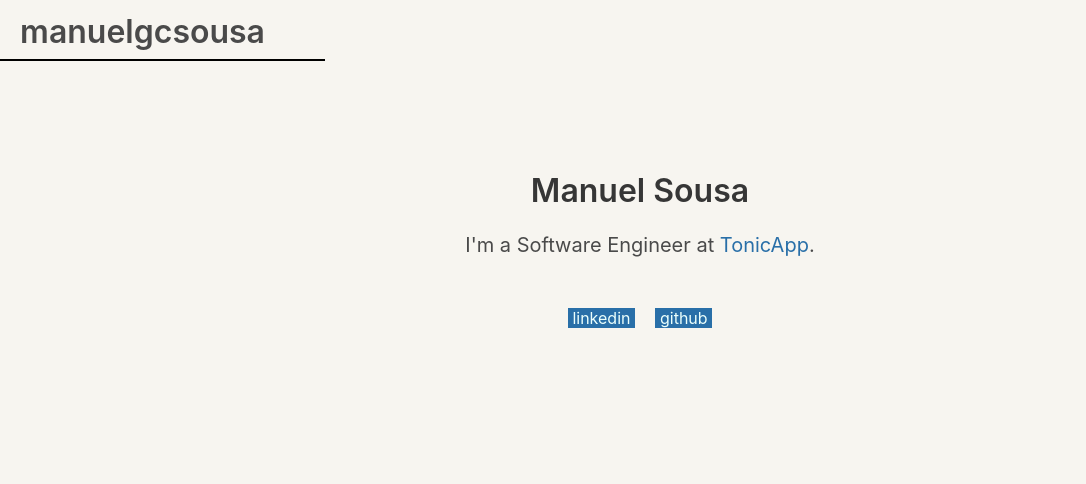
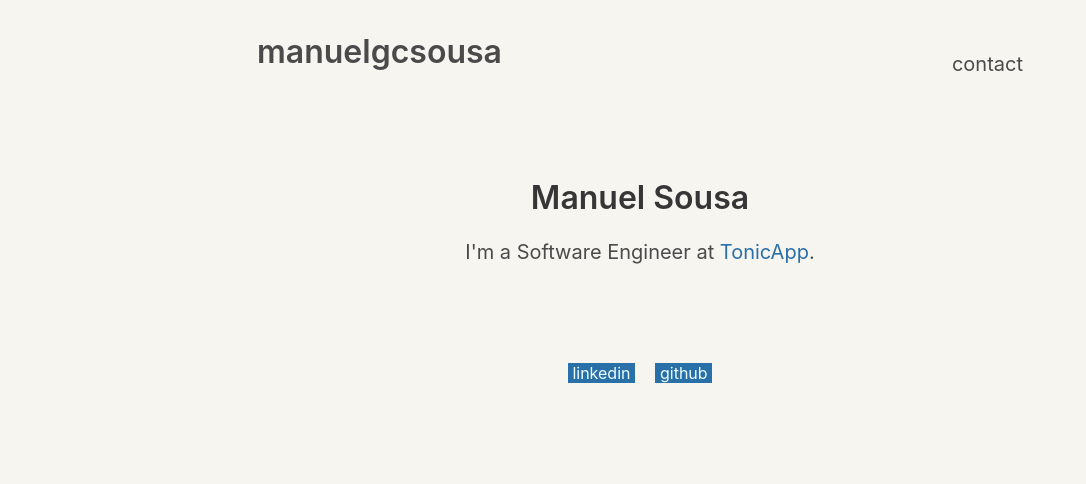
Before and after one commit to manuelgcsousa/manuelgcsousa.github.io, a plain HTML site: page index.html in a window 1280 px wide. Shown: the whole page, without its empty margins (0-1086 px from the left). Drawn offline with nearby package versions, Linux system fonts and the light colour scheme.

Commit message:
Add nav margin and footer

```diff
--- a/index.html
+++ b/index.html
@@ -1,23 +1,41 @@
 <!DOCTYPE html>
-<html style="background-color:#f7f5f0;">
+<html>
   <head>
     <meta charset="utf-8">
     <meta name="viewport" content="width=device-width, initial-scale=1">
     <title>Manuel Sousa</title>
     <link rel="stylesheet" href="https://cdn.jsdelivr.net/npm/bulma@0.9.3/css/bulma.min.css">
+    <style>
+      html {
+        background-color: #f7f5f0;
+      }
+
+      body {
+        max-width: 800px;
+        margin: 20px auto;
+        padding: 0 5px;
+      }
+
+      .my_footer {
+        background-color: #f7f5f0;
+      }
+    </style>
   </head>
 
   <body>
     <nav class="level" aria-label="main navigation">
-      <a class="has-text-left" href="mailto:manuelgcsousa@gmail.com">
-        <h1 style="border-bottom: 2px solid #000; padding-bottom: 3px" class="navbar-item title">
-          &nbsp;manuelgcsousa&nbsp;&nbsp;&nbsp;&nbsp;&nbsp;&nbsp;
+      <h1 class="navbar-item title">
+        manuelgcsousa
+      </h1>
+      <a class="has-text-right" href="mailto:manuelgcsousa@gmail.com">
+        <h1 class="navbar-item subtitle">
+          contact
         </h1>
       </a>
     </nav>
 
     <section class="section">
-      <div style="margin-top: 2.5rem" class="container has-text-centered">
+      <div class="container has-text-centered">
         <h1 class="title">
           Manuel Sousa
         </h1>
@@ -27,12 +45,15 @@
             I'm a Software Engineer at
             <a class="has-text-info-dark" href="https://tonicapp.io">TonicApp</a>.
           </p>
-          <p class="mt-6">
-            <a class="m-2 has-background-info-dark has-text-primary-light" href="https://linkedin.com/in/manuelgcsousa/">&nbsp;linkedin&nbsp;</a>
-            <a class="m-2 has-background-info-dark has-text-primary-light" href="https://github.com/manuelgcsousa">&nbsp;github&nbsp;</a>
-          </p>
         </div>
       </div>
     </section>
+
+    <footer class="footer my_footer">
+      <div class="content has-text-centered">
+        <a class="mx-2 has-background-info-dark has-text-primary-light" href="https://linkedin.com/in/manuelgcsousa/">&nbsp;linkedin&nbsp;</a>
+        <a class="mx-2 has-background-info-dark has-text-primary-light" href="https://github.com/manuelgcsousa">&nbsp;github&nbsp;</a>
+      </div>
+    </footer>
   </body>
 </html>
```
